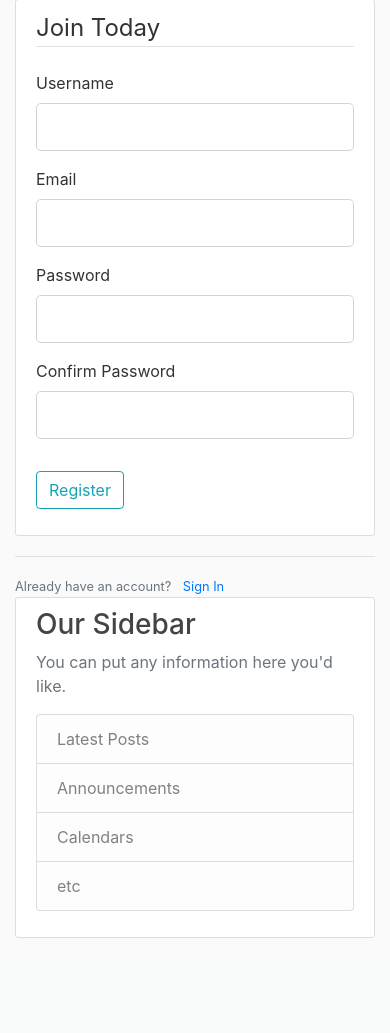
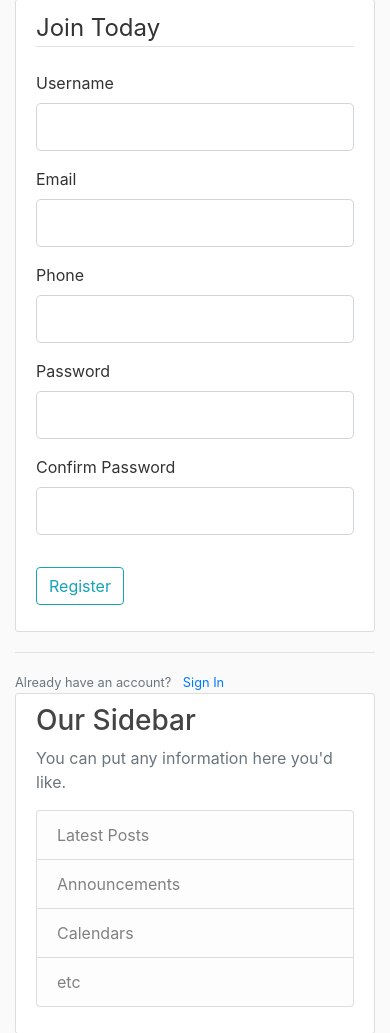
Before and after one commit to evanletz/stocknews-scraper, a Flask app: page /register in a window 390 px wide. Shown: the part 81-1114 px from the top of the page. Before the commit the page ends 1019 px from the top, so only its background shows below. Run offline with Flask 2, Linux system fonts and the light colour scheme; some libraries are stand-ins or nearby versions.

Commit message:
Add phone field to registration form

```diff
--- a/scraper/forms.py
+++ b/scraper/forms.py
@@ -6,6 +6,7 @@ class RegistrationForm(FlaskForm):
 
     username = StringField('Username', validators=[DataRequired(), Length(min=3, max=15)])
     email = StringField('Email', validators=[DataRequired(), Email()])
+    phone = StringField('Phone', validators=[DataRequired()])
     password = PasswordField('Password', validators=[DataRequired()])
     confirm_password = PasswordField('Confirm Password', validators=[DataRequired(), EqualTo('password')])
     submit = SubmitField('Register')
--- a/scraper/templates/register.html
+++ b/scraper/templates/register.html
@@ -29,6 +29,19 @@
                         </div>
                     {% else %}
                         {{ form.email(class='form-control form-control-lg') }}
+                    {% endif %}
+                </div>
+                <div class='form-group'>
+                    {{ form.phone.label(class='form-control-label') }}
+                    {% if form.phone.errors %}
+                        {{ form.phone(class='form-control form-control-lg is-invalid') }}
+                        <div class='invalid-feedback'>
+                            {% for error in form.phone.errors %}
+                                <span>{{ error }}</span>
+                            {% endfor %}
+                        </div>
+                    {% else %}
+                        {{ form.phone(class='form-control form-control-lg') }}
                     {% endif %}
                 </div>
                 <div class='form-group'>
```
